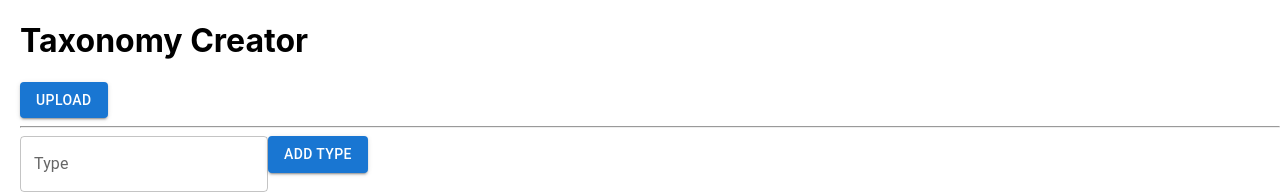
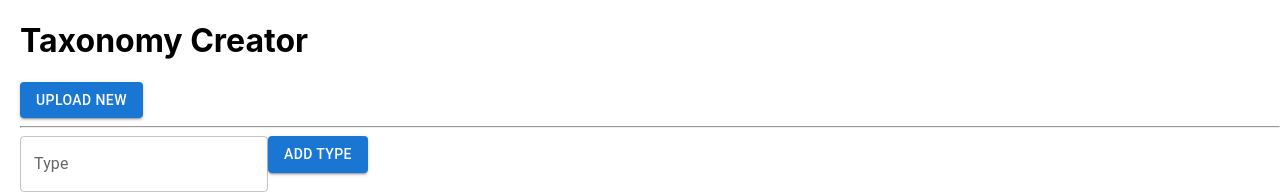
Before and after one commit to msolanikova/taxonomy-creator, a React app: page / in a window 1280 px wide. Shown: the top 194 px of the page. Built offline with nearby package versions, Linux system fonts and the light colour scheme.

Commit message:
Add some distinguish string to recognize new deployment

```diff
--- a/src/components/ImportTaxonomy.jsx
+++ b/src/components/ImportTaxonomy.jsx
@@ -48,7 +48,7 @@ export default function ImportTaxonomy() {
             />
             <label htmlFor="raised-button-file">
                 <Button variant="contained" component="span">
-                    Upload
+                    Upload NEW
                 </Button>
             </label>
 
```
